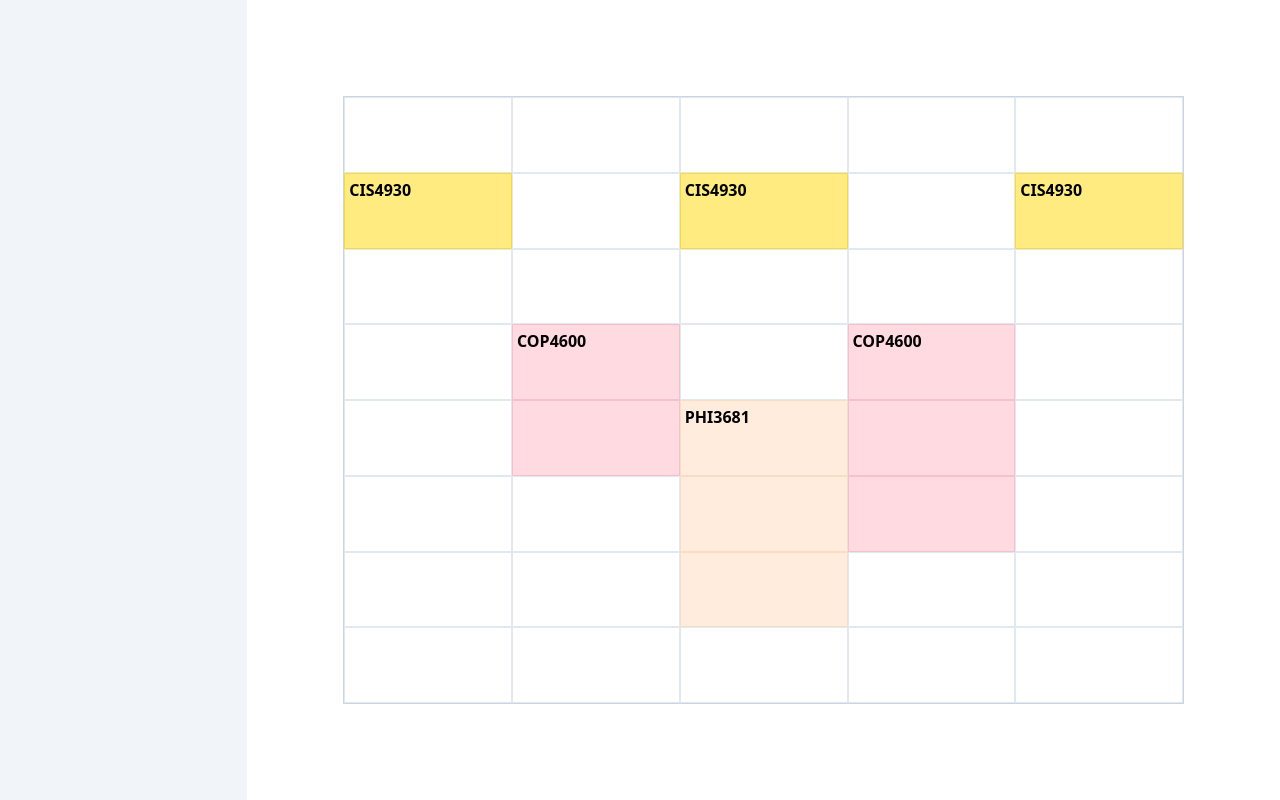
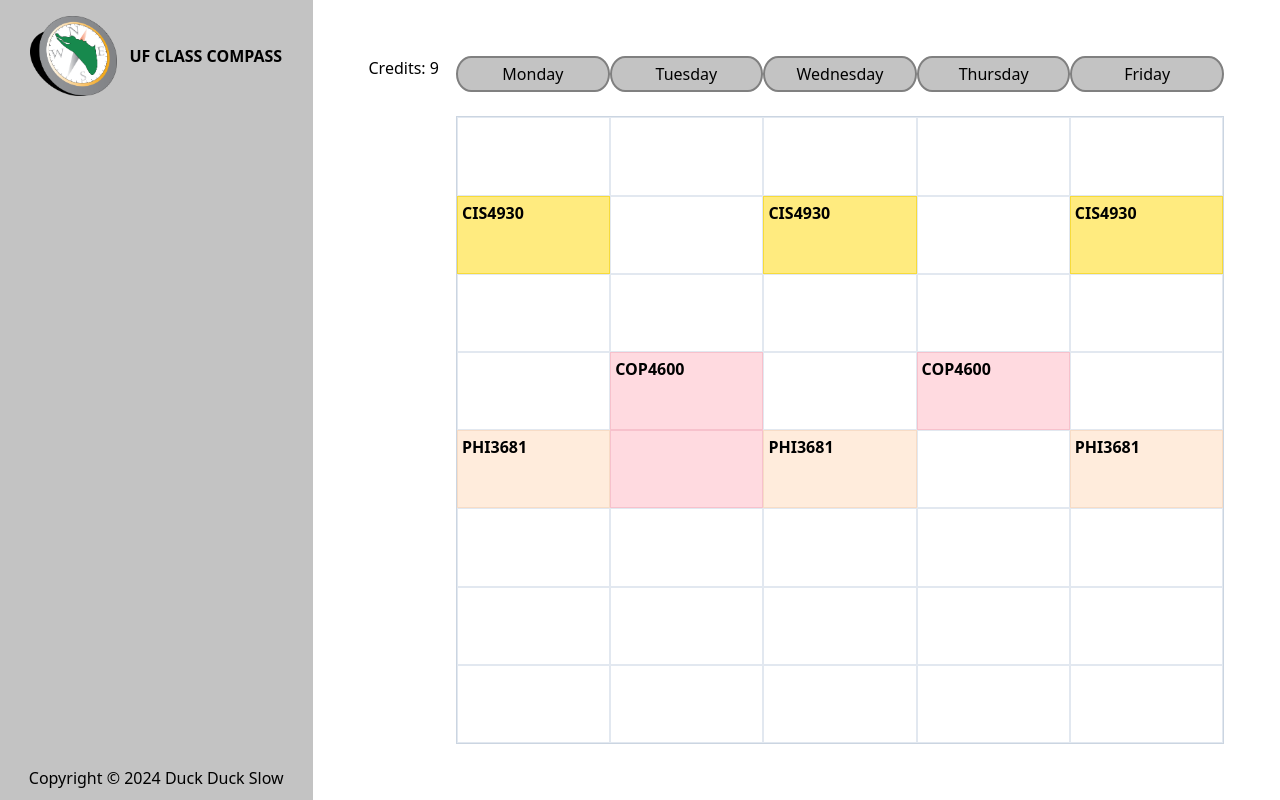
Before and after one commit to sheehan-j/uf-class-compass, a React (Vite) app: page / in a window 1280 px wide. Built offline with nearby package versions, Linux system fonts and the light colour scheme.

Commit message:
started sidebar and day buttons

```diff
--- /dev/null
+++ b/src/components/DaysBox.jsx
@@ -0,0 +1,26 @@
+import Days from "../constants/Days";
+
+const DaysBox = () => {
+    return (
+        <>
+            {Days.map((day, index) => (
+                <div style={{
+                    display: "flex",
+                    justifyContent: "center",
+                    alignItems: "center",
+                    backgroundColor: "rgba(135, 135, 135, 0.5)",
+                    border: "2px solid gray",
+                    borderRadius: "20% / 100%",
+                    width: "100%",
+                    height: "100%"
+
+                }}>
+                    {day}
+                </div>
+            ))}
+        </>
+
+    )
+}
+
+export default DaysBox;
--- a/src/components/Schedule.jsx
+++ b/src/components/Schedule.jsx
@@ -2,6 +2,7 @@ import { useState, useEffect } from "react";
 import PropTypes from "prop-types";
 import Grid from "./Grid";
 import Colors from "../constants/Colors";
+import DaysBox from "./DaysBox"
 
 const Schedule = ({ colCount, rowCount }) => {
 	const dummyClasses = [
@@ -36,7 +37,7 @@ const Schedule = ({ colCount, rowCount }) => {
 				{
 					col: 3,
 					row: 3,
-					length: 3,
+					length: 1,
 				},
 			],
 		},
@@ -44,16 +45,28 @@ const Schedule = ({ colCount, rowCount }) => {
 			code: "PHI3681",
 			meetings: [
 				{
+					col: 0,
+					row: 4,
+					length: 1,
+				},
+				{
 					col: 2,
 					row: 4,
-					length: 3,
+					length: 1,
+				},
+				{
+					col: 4,
+					row: 4,
+					length: 1,
 				},
 			],
+
 		},
 	];
 
 	const [grid, setGrid] = useState([]);
 	const [classes] = useState(dummyClasses);
+	const [credits, setCredits] = useState(0)
 
 	useEffect(() => {
 		const rows = [];
@@ -64,8 +77,10 @@ const Schedule = ({ colCount, rowCount }) => {
 		}
 
 		var colorIndex = 0;
+		let totalCredits = 0;
 		classes.forEach((classItem) => {
 			classItem.meetings.forEach((meetingItem) => {
+				totalCredits += meetingItem.length;
 				rows[meetingItem.row][meetingItem.col] = {
 					isClass: true,
 					color: Colors.classColors[colorIndex],
@@ -83,9 +98,19 @@ const Schedule = ({ colCount, rowCount }) => {
 		});
 
 		setGrid(rows);
+		setCredits(totalCredits);
 	}, [colCount, rowCount, classes]);
 
 	return (
+		<>
+		<div style={{marginRight:"2%"}}>
+			<p style={{whiteSpace: "nowrap"}}>Credits: {credits}</p>
+		</div>
+		<div style={{ display: "flex", flexDirection: "column", width: "100%"}}>
+			<div className="grid w-full h-full relative" style={{ marginBottom: "3vh", height: "5vh", gridTemplateColumns: `repeat(${colCount}, minmax(0, 1fr))`, gridTemplateRows: `repeat(${1}, minmax(0, 1fr))`}}>
+				<DaysBox/>
+			</div>
+
 			<div className="w-full h-full border border-slate-300 relative">
 				{/*
 				There are TWO grids, one is a skeleton that creates the grid lines,
@@ -96,6 +121,8 @@ const Schedule = ({ colCount, rowCount }) => {
 				<Grid grid={grid} colCount={colCount} rowCount={rowCount} isSkeleton={false} />
 				<Grid grid={grid} colCount={colCount} rowCount={rowCount} isSkeleton={true} />
 			</div>
+		</div>
+		</>
 	);
 };
 
--- a/src/components/Sidebar.jsx
+++ b/src/components/Sidebar.jsx
@@ -1,5 +1,25 @@
+import "../styles/Sidebar.css";
+import { useEffect, useRef } from "react";
+
 const Sidebar = () => {
-	return <div className="w-1/4 h-full bg-slate-100"></div>;
+    return (
+        <div className="w-1/3 sidebarWrapper">
+            <div className="LogoWrapper">
+                <img id="logo" src="/CourseCompassLogo.png" alt="Logo" />
+                <div id="logoText"><b>UF CLASS COMPASS</b></div>
+            </div>
+            <div style={{
+                position: "absolute",
+                bottom: 0,
+                width: "100%",
+                padding: "10px",
+				display: "flex",
+				justifyContent: "center"
+            }}>
+                Copyright &copy; 2024 Duck Duck Slow
+            </div>
+        </div>
+    );
 };
 
 export default Sidebar;
--- /dev/null
+++ b/src/constants/Days.js
@@ -0,0 +1,10 @@
+const Days = [
+    "Monday",
+    "Tuesday",
+    "Wednesday",
+    "Thursday",
+    "Friday",
+    // "Saturday"
+]
+
+export default Days;
--- a/src/main.jsx
+++ b/src/main.jsx
@@ -3,6 +3,7 @@ import ReactDOM from "react-dom/client";
 import Home from "./screens/Home";
 import { BrowserRouter as Router, Routes, Route } from "react-router-dom";
 import "./index.css";
+
 
 ReactDOM.createRoot(document.getElementById("root")).render(
 	<React.StrictMode>
--- a/src/screens/Home.jsx
+++ b/src/screens/Home.jsx
@@ -1,11 +1,12 @@
 import Schedule from "../components/Schedule";
 import Sidebar from "../components/Sidebar";
+
 
 const Home = () => {
 	return (
 		<div className="w-screen h-screen flex">
 			<Sidebar />
-			<div className="w-full h-full flex p-24">
+			<div className="w-full h-full flex p-14">
 				<Schedule colCount={5} rowCount={8} />
 			</div>
 		</div>
--- /dev/null
+++ b/src/styles/Sidebar.css
@@ -0,0 +1,24 @@
+.sidebarWrapper{
+    position: relative;
+    left: 0;
+    background-color: rgba(135, 135, 135, 0.5) ;
+}
+.LogoWrapper{
+    width: 100%;
+    margin-top: 2vh;
+    height: 10vh;
+    display: flex;
+    justify-content: center;
+}
+
+#logo{
+    height: 100%;
+    object-fit: cover;
+    margin-right: 4%;
+}
+
+#logoText{
+    display: flex;
+    justify-content: center;
+    align-items: center;
+}
```
Also changed, not shown: public/CourseCompassLogo.png (added). Lines whose indentation alone changed are shown as unchanged.
